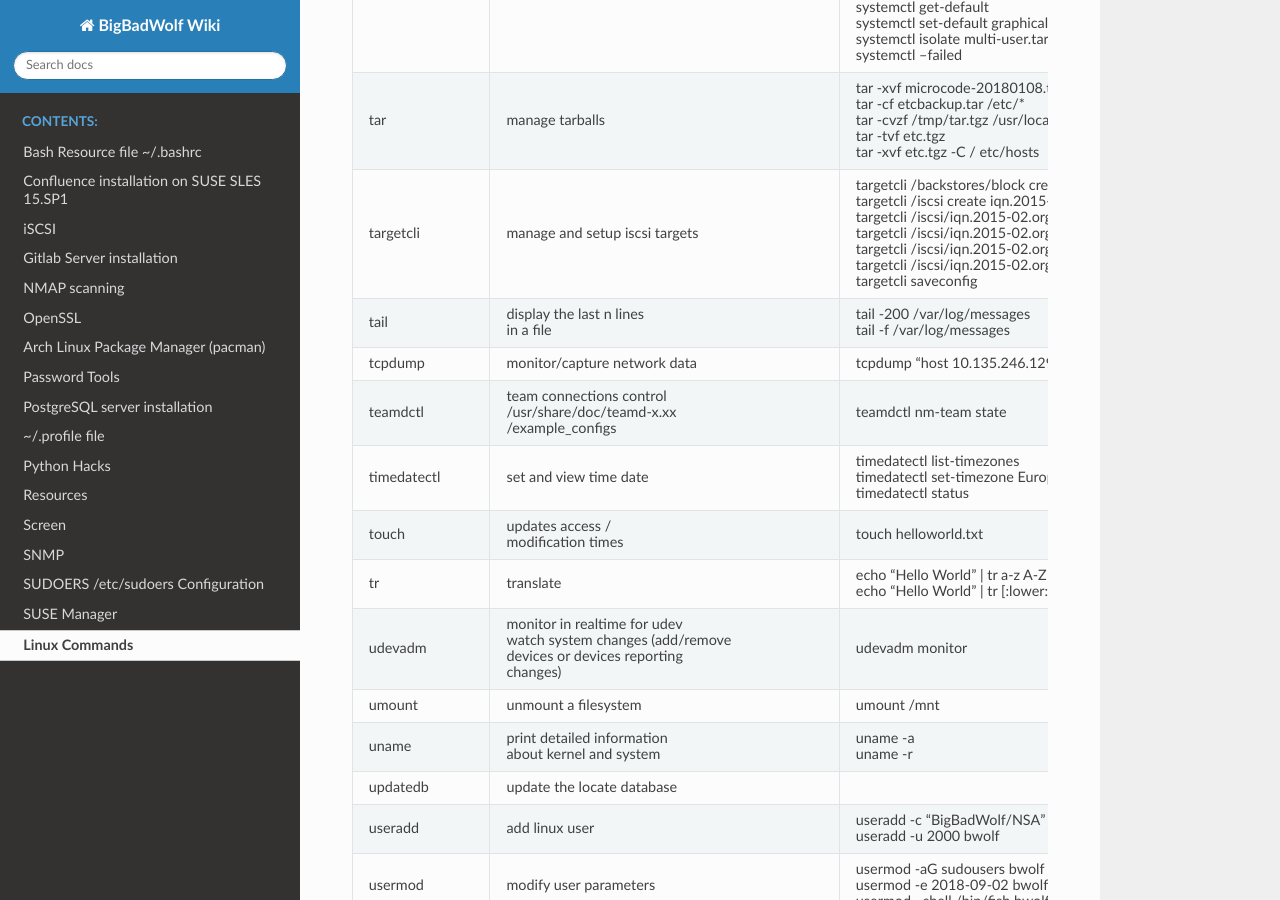
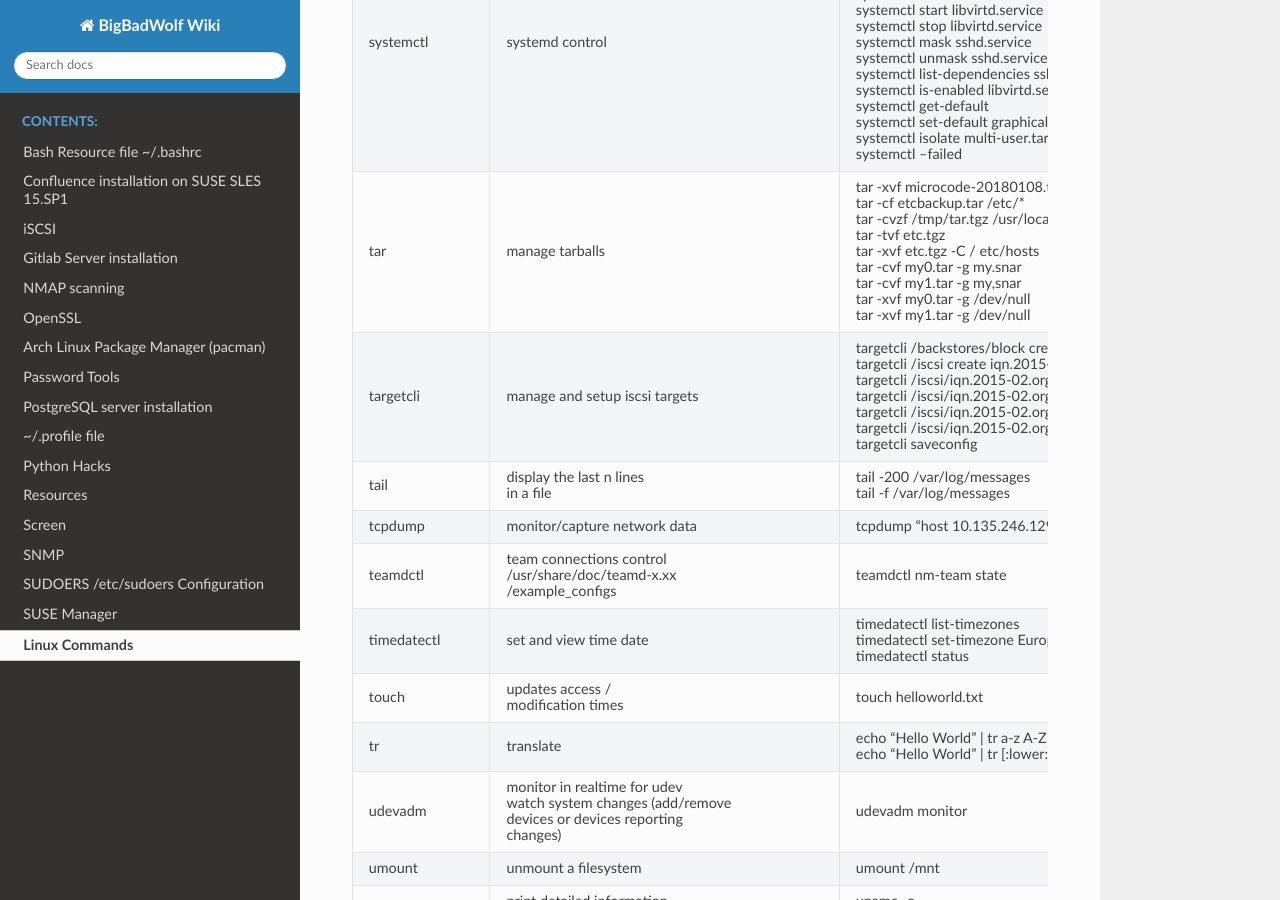
Before and after one commit to p3ll1n0r3/readthedocs, a Sphinx documentation site: the page built from docs/linux.rst, in a window 1280 px wide and 900 px high, scrolled down 7521 px. Built offline with Sphinx 7.4.7 and the Read the Docs theme 2.0.0, drawn with Linux system fonts in a browser that asks for light colours; some of the changed text lies outside the part shown.

Commit message:
Update linux.rst

```diff
--- a/docs/linux.rst
+++ b/docs/linux.rst
@@ -111,8 +114,8 @@
 find          	find files |br|				find / -name *.log |br|
               						find / -user jsnow -exec cp -rfp {} /root/filesfound/ \\; |br|
 							for x in $(find /etc/zypp/repos.d/ -maxdepth 1 -name \*.repo);do mv $x $(echo $x|sed 's/SP2/SP3/g') ;done |br|
-							for x in $(find /etc/zypp/repos.d/ -maxdepth 1 -name \*.repo);do sed -i 's/\/REPTIL\//\/REPTIL2\//g' ;done
- |br|
+							for x in $(find /etc/zypp/repos.d/ -maxdepth 1 -name \*.repo);do sed -i 's/\/REPTIL\//\/REPTIL2\//g' ;done |br|
+
 firewall-cmd  	firewalld managemant rules/zones |br|	firewall-cmd --list-all |br|
               						firewall-cmd --reload |br|
               						firewall-cmd --permanent --add-masquerade |br|
@@ -467,6 +473,10 @@
               						tar -cvzf /tmp/tar.tgz /usr/local |br|
               						tar -tvf etc.tgz  |br|
               						tar -xvf etc.tgz -C / etc/hosts |br|
+							tar -cvf my0.tar -g my.snar |br|
+							tar -cvf my1.tar -g my,snar |br|
+							tar -xvf my0.tar -g /dev/null |br|
+							tar -xvf my1.tar -g /dev/null |br|
 
 targetcli     	manage and setup iscsi targets |br|	targetcli /backstores/block create block1 /dev/iscsi_storage/iscsi_storage_lv |br|
               						targetcli /iscsi create iqn.2015-02.org.secretbunker:system1 |br|
```
Also changed, not shown: other parts of docs/linux.rst (+6 -0 lines).
